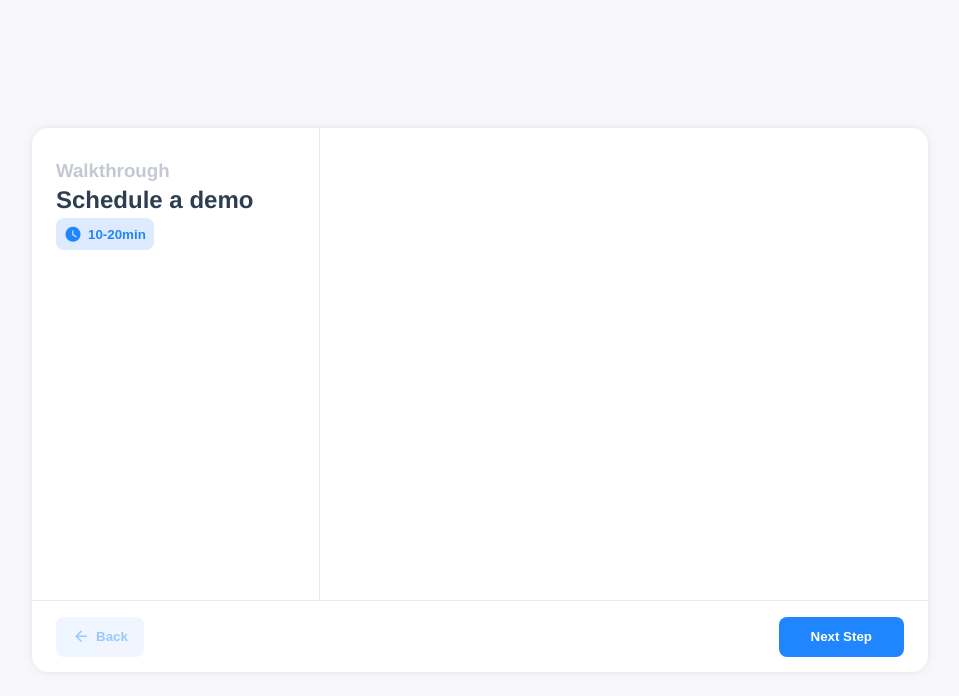
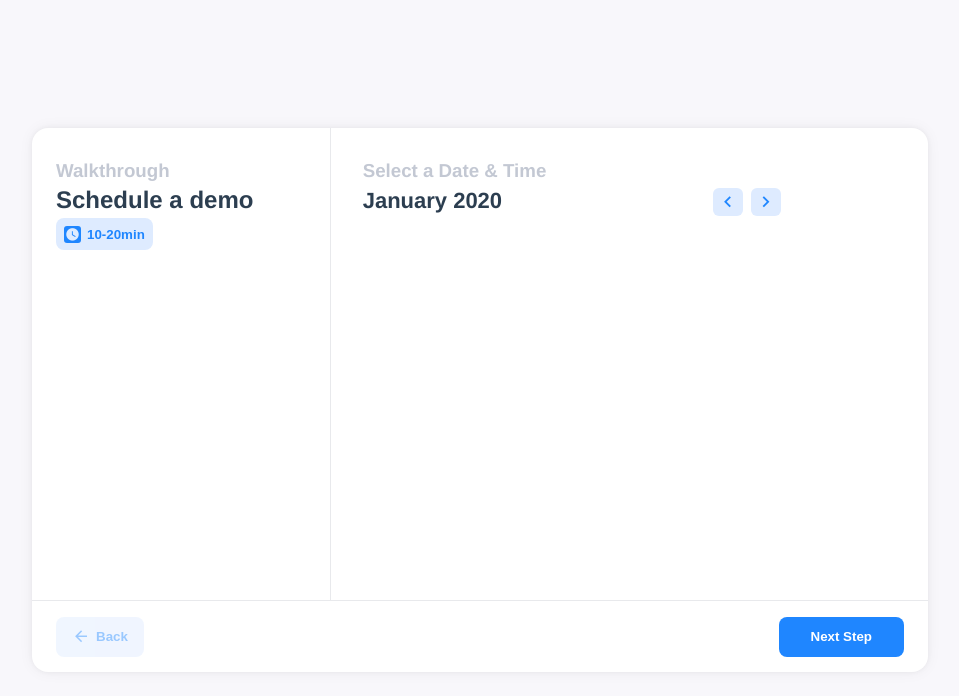
Before and after one commit to levidavidmurray/schedule-explorer, a Vue app: page / in a window 1280 px wide. Shown: the top 696 px of the page, without its empty margins (160-1119 px from the left). Built offline with nearby package versions, Linux system fonts and the light colour scheme.

Commit message:
+ Calendar component WIP + Month switcher + Added moment library + Various other style fixes

```diff
--- a/package.json
+++ b/package.json
@@ -10,6 +10,7 @@
   "dependencies": {
     "@mdi/font": "^4.7.95",
     "core-js": "^3.4.4",
+    "moment": "^2.24.0",
     "vue": "^2.6.10",
     "vue-class-component": "^7.0.2",
     "vue-property-decorator": "^8.3.0",
--- a/src/assets/styles/_defaults.scss
+++ b/src/assets/styles/_defaults.scss
@@ -16,3 +16,12 @@ h1,h2,h3,h4,h5 {
 .slide-in-anim {
   @include slide-in-anim;
 }
+
+h3 {
+  color: var(--color-gray-light);
+  margin-bottom: 4px;
+
+  &.gray {
+    color: var(--color-gray);
+  }
+}
--- a/src/components/AsideInfo.vue
+++ b/src/components/AsideInfo.vue
@@ -51,6 +51,7 @@
     grid-template-rows: 32px 25% auto 30% 32px;
     grid-template-columns: 24px auto 24px;
     overflow: hidden;
+    min-width: 244px;
 
     .top-info {
       grid-column: 2;
@@ -58,11 +59,14 @@
 
       .base-button {
         margin-top: 4px;
-      }
 
-      .schedule-module-name {
-        color: var(--color-gray-light);
-        margin-bottom: 4px;
+        /deep/i {
+          color: var(--color-lavender);
+          background-color: var(--color-primary-active);
+          border-radius: 3px;
+          padding: 1px;
+          font-size: 15px;
+        }
       }
     }
 
@@ -84,6 +88,7 @@
 
             .tz {
               margin-left: 8px;
+              font-weight: normal;
             }
           }
         }
--- a/src/components/ScheduleExplorer.vue
+++ b/src/components/ScheduleExplorer.vue
@@ -1,6 +1,9 @@
 <template>
   <div class="schedule-wrapper">
     <aside-info :show-bottom="asideBottomVisible"/>
+    <workflow>
+        <date-time-select/>
+    </workflow>
     <base-footer>
       <base-button disabled fill="secondary"><i class="mdi mdi-arrow-left"></i> Back</base-button>
       <base-button pad="32px" @click="toggleAsideBottom()">Next Step</base-button>
@@ -12,8 +15,11 @@
   import { Component, Vue } from 'vue-property-decorator';
   import AsideInfo from '@/components/AsideInfo.vue';
   import BaseFooter from '@/components/BaseFooter.vue';
+  import Workflow from '@/components/workflow/Workflow.vue';
+  import DateTimeSelect from '@/components/workflow/DateTimeSelect.vue';
+
   @Component({
-    components: {BaseFooter, AsideInfo},
+    components: {DateTimeSelect, Workflow, BaseFooter, AsideInfo},
   })
   export default class ScheduleExplorer extends Vue {
 
@@ -33,7 +39,7 @@
     background-color: white;
     border-radius: 16px;
     display: grid;
-    grid-template-columns: 288px auto;
+    grid-template-columns: 1fr 2fr;
     grid-template-rows: auto 72px;
     overflow: hidden;
     box-shadow: 0 0 5px rgba(0, 0, 0, 0.05), 0 0 15px rgba(0, 0, 0, 0.05);
--- a/src/components/buttons/BaseButton.vue
+++ b/src/components/buttons/BaseButton.vue
@@ -1,6 +1,7 @@
 <template>
-    <button @click="$emit('click')" :class="[fill, 'base-button']" v-bind="$props" :style="styleOverride">
+	<button @click="$emit('click')" :class="computedClasses" v-bind="$props" :style="styleOverride">
         <span class="button-text">
+			<i v-if="iconButton" :class="`mdi ${this.icon}`"></i>
             <slot></slot>
         </span>
 	</button>
@@ -13,10 +14,29 @@
   @Component
   export default class BaseButton extends Vue {
     @Prop({default: 'primary'}) public readonly fill!: string;
+    @Prop({type: Boolean}) public readonly iconButton!: boolean;
+    @Prop({type: String}) public readonly icon!: string;
     @Prop({default: '16px'}) public readonly pad!: string;
     @Prop({default: '40px'}) public readonly height!: string;
 
+    get computedClasses() {
+      const classes = ['base-button', this.fill];
+      if (this.iconButton) {
+        classes.push('icon-button');
+      }
+      return classes;
+
+    }
+
     get styleOverride() {
+      if (this.iconButton) {
+        return {
+          padding: '0 4px',
+          height: '28px',
+        };
+      }
+
+
       return {
         padding: `0 ${this.pad}`,
         height: this.height,
@@ -73,5 +93,16 @@
 			background-color: var(--color-lavender);
 			color: var(--color-primary-active);
 		}
+
+		&.icon-button {
+			border-radius: 6px;
+
+			.button-text {
+				i {
+					margin: 0;
+					font-size: 22px;
+				}
+			}
+		}
 	}
 </style>
--- /dev/null
+++ b/src/components/buttons/IconButton.vue
@@ -0,0 +1,22 @@
+<template>
+	<base-button
+			@click="$emit('click')"
+			fill="secondary"
+			icon-button
+			:icon="`mdi-${icon}`"
+	/>
+</template>
+
+<script lang="ts">
+  import Vue from 'vue';
+  import {Component, Prop} from 'vue-property-decorator';
+
+  @Component
+  export default class IconButton extends Vue {
+    @Prop({type: String}) public icon!: string;
+  }
+</script>
+
+<style scoped>
+
+</style>
--- /dev/null
+++ b/src/components/calendar/Calendar.vue
@@ -0,0 +1,69 @@
+<template>
+	<div class="calendar-wrapper">
+		<div class="month-select">
+			<h4 class="month-label">{{ monthLabel }}</h4>
+			<div class="buttons">
+				<icon-button @click="decrementMonth()" icon="chevron-left"/>
+				<icon-button @click="incrementMonth()" icon="chevron-right"/>
+			</div>
+		</div>
+		<div class="day-labels">
+		</div>
+		<div class="calendar-days">
+		</div>
+	</div>
+</template>
+
+<script lang="ts">
+  import Vue from 'vue';
+  import {Component} from 'vue-property-decorator';
+  import moment, {Moment} from 'moment';
+  import IconButton from '@/components/buttons/IconButton.vue';
+
+  @Component({components: {IconButton}})
+  export default class Calendar extends Vue {
+    public currentMonth: Moment = moment();
+
+    public decrementMonth() {
+      this.currentMonth = this.currentMonth.clone().subtract(1, 'months');
+    }
+
+    public incrementMonth() {
+      this.currentMonth = this.currentMonth.clone().add(1, 'months');
+    }
+
+    get monthLabel() {
+      return this.currentMonth.format('MMMM YYYY');
+    }
+  }
+</script>
+
+<style scoped lang="scss">
+	.calendar-wrapper {
+		grid-column: 1;
+		grid-row: 1;
+
+		.month-select {
+			display: flex;
+			justify-content: space-between;
+
+			.month-label {
+				font-size: 22px;
+			}
+
+			.buttons {
+				display: flex;
+				justify-content: center;
+				width: 80px;
+
+				.base-button:first-of-type {
+					margin-right: 8px;
+				}
+			}
+		}
+
+		.day-labels {
+
+		}
+	}
+</style>
--- /dev/null
+++ b/src/components/workflow/DateTimeSelect.vue
@@ -0,0 +1,28 @@
+<template>
+	<div class="date-time-select">
+		<calendar/>
+	</div>
+</template>
+
+<script lang="ts">
+  import Vue from 'vue';
+  import {Component} from 'vue-property-decorator';
+  import Calendar from '@/components/calendar/Calendar.vue';
+
+  @Component({
+    components: {Calendar},
+  })
+  export default class DateTimeSelect extends Vue {
+
+  }
+</script>
+
+<style scoped lang="scss">
+	.date-time-select {
+		height: 100%;
+		width: 100%;
+		display: grid;
+		grid-template-columns: 3fr 1fr;
+		grid-template-rows: auto;
+	}
+</style>
--- /dev/null
+++ b/src/components/workflow/Workflow.vue
@@ -0,0 +1,38 @@
+<template>
+    <div class="workflow-wrapper">
+        <h3>Select a Date & Time</h3>
+        <div class="workflow-slot">
+            <slot></slot>
+        </div>
+    </div>
+</template>
+
+<script lang="ts">
+    import Vue from 'vue';
+    import {Component} from 'vue-property-decorator';
+
+    @Component
+    export default class Workflow extends Vue {
+
+    }
+</script>
+
+<style scoped lang="scss">
+    .workflow-wrapper {
+        grid-column: 2;
+        grid-row: 1;
+        display: grid;
+        grid-template-columns: 32px auto;
+        grid-template-rows: 32px 28px auto;
+
+        h3 {
+            grid-column: 2;
+            grid-row: 2;
+        }
+
+        .workflow-slot {
+            grid-column: 2;
+            grid-row: 3;
+        }
+    }
+</style>
```
Also changed, not shown: 1 other file (tests, documents, lock files or other folders). Lines whose indentation alone changed are shown as unchanged.
